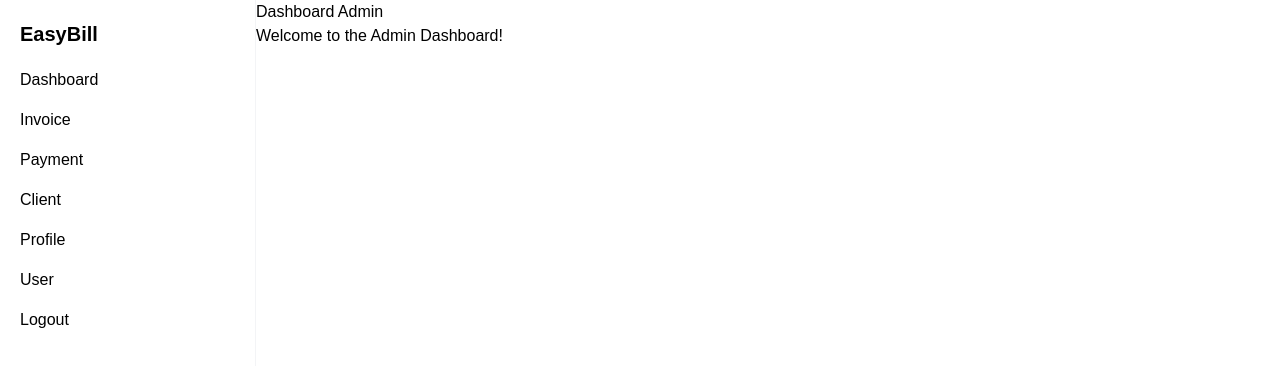
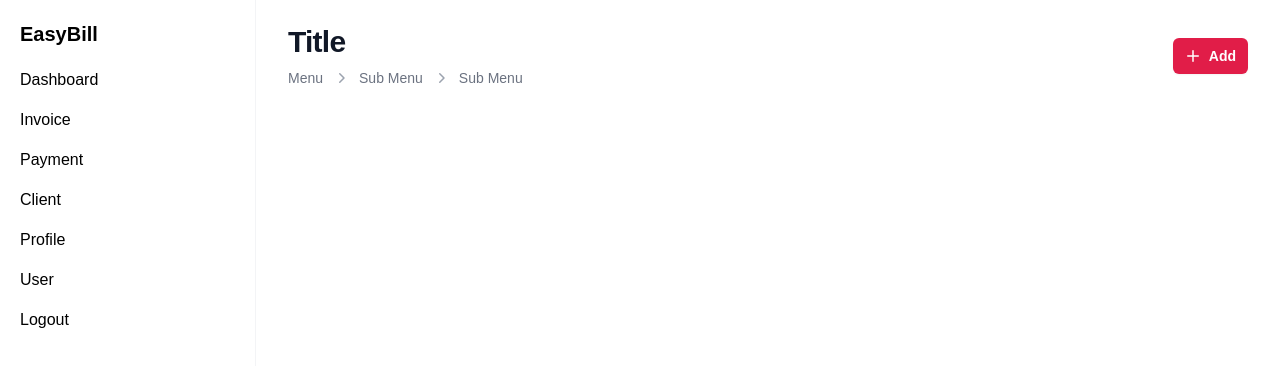
Before and after one commit to rchmfk/invoice-maker, a Next.js app in the folder easy-bill/: page /admin in a window 1280 px wide. Shown: the top 366 px of the page. Built offline with nearby package versions, Linux system fonts and the light colour scheme.

Commit message:
add heading

```diff
--- a/easy-bill/src/app/admin/page.tsx
+++ b/easy-bill/src/app/admin/page.tsx
@@ -1,10 +1,59 @@
+import {
+  ChevronRightIcon,
+  PlusIcon,
+} from "@heroicons/react/20/solid";
+import Link from "next/link";
+
 const AdminPage = () => {
-    return (
-      <div>
-        <h1>Dashboard Admin</h1>
-        <p>Welcome to the Admin Dashboard!</p>
-      </div>
-    );
-  };
+  return (
+    <>
+      <main>
+        <div className="mx-auto max-w-7xl px-4 py-6 sm:px-6 lg:px-8">
+          <div className="lg:flex lg:items-center lg:justify-between">
+            <div className="min-w-0 flex-1">
+              <h2 className="text-2xl/7 font-bold text-gray-900 sm:truncate sm:text-3xl sm:tracking-tight">
+                Title
+              </h2>
+              <div className="mt-1 flex flex-col sm:mt-0 sm:flex-row sm:flex-wrap sm:space-x-2">
+                <Link href="" className="mt-2 flex items-center text-sm text-gray-500">
+                  Menu
+                </Link>
+                <Link href="" className="mt-2 flex items-center text-sm text-gray-500">
+                  <ChevronRightIcon
+                    aria-hidden="true"
+                    className="mr-2 size-5 shrink-0 text-gray-400"
+                  />
+                  Sub Menu
+                </Link>
+                <Link href="" className="mt-2 flex items-center text-sm text-gray-500">
+                  <ChevronRightIcon
+                    aria-hidden="true"
+                    className="mr-2 size-5 shrink-0 text-gray-400"
+                  />
+                  Sub Menu
+                </Link>
+              </div>
+            </div>
+            <div className="mt-5 flex lg:ml-4 lg:mt-0">
 
-  export default AdminPage;
+              <span className="sm:ml-3">
+                <button
+                  type="button"
+                  className="inline-flex items-center rounded-md bg-rose-600 px-3 py-2 text-sm font-semibold text-white shadow-sm hover:bg-rose-500 focus-visible:outline focus-visible:outline-2 focus-visible:outline-offset-2 focus-visible:outline-rose-600"
+                >
+                  <PlusIcon
+                    aria-hidden="true"
+                    className="-ml-0.5 mr-1.5 size-5"
+                  />
+                  Add
+                </button>
+              </span>
+            </div>
+          </div>
+        </div>
+      </main>
+    </>
+  );
+};
+
+export default AdminPage;
```
